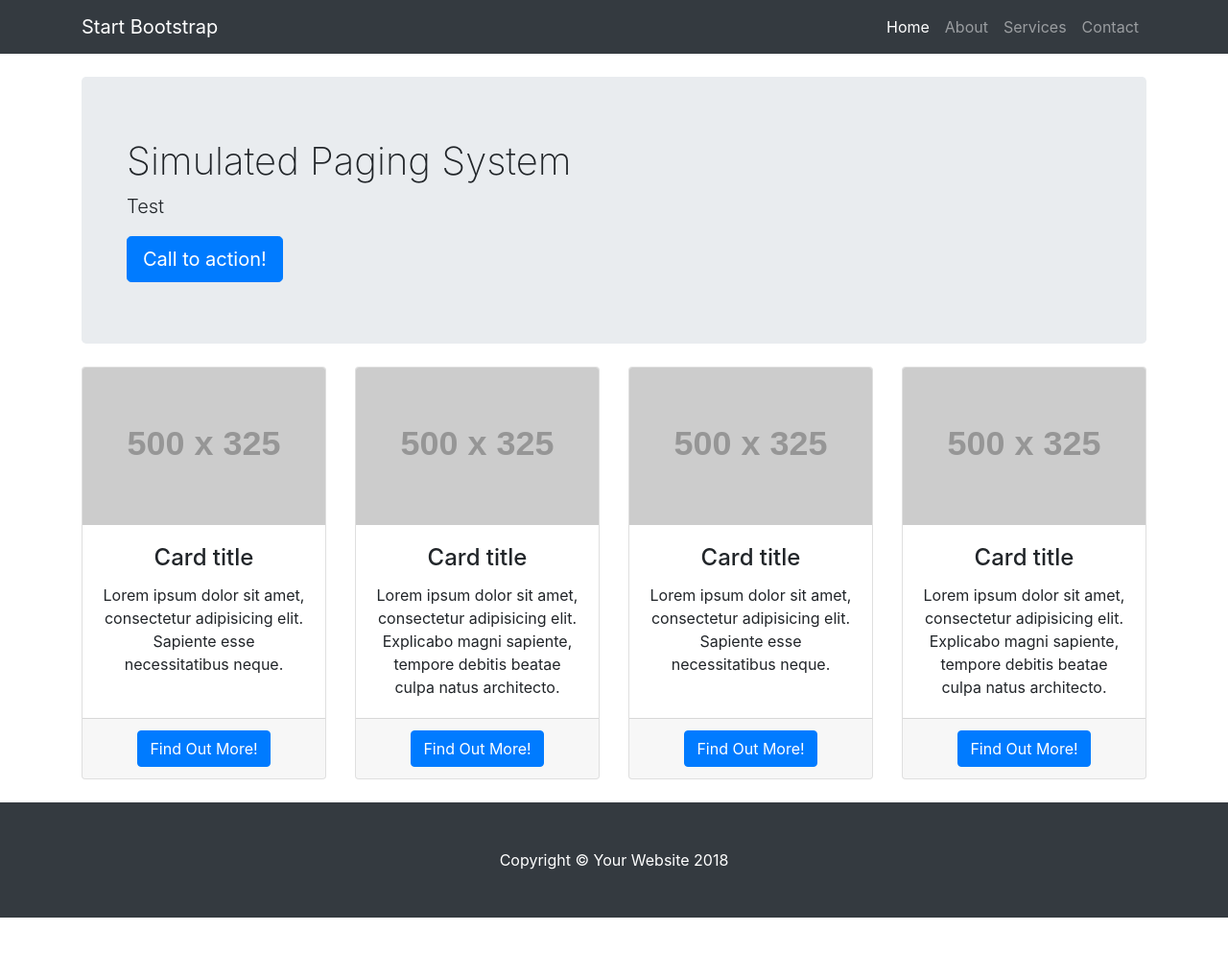
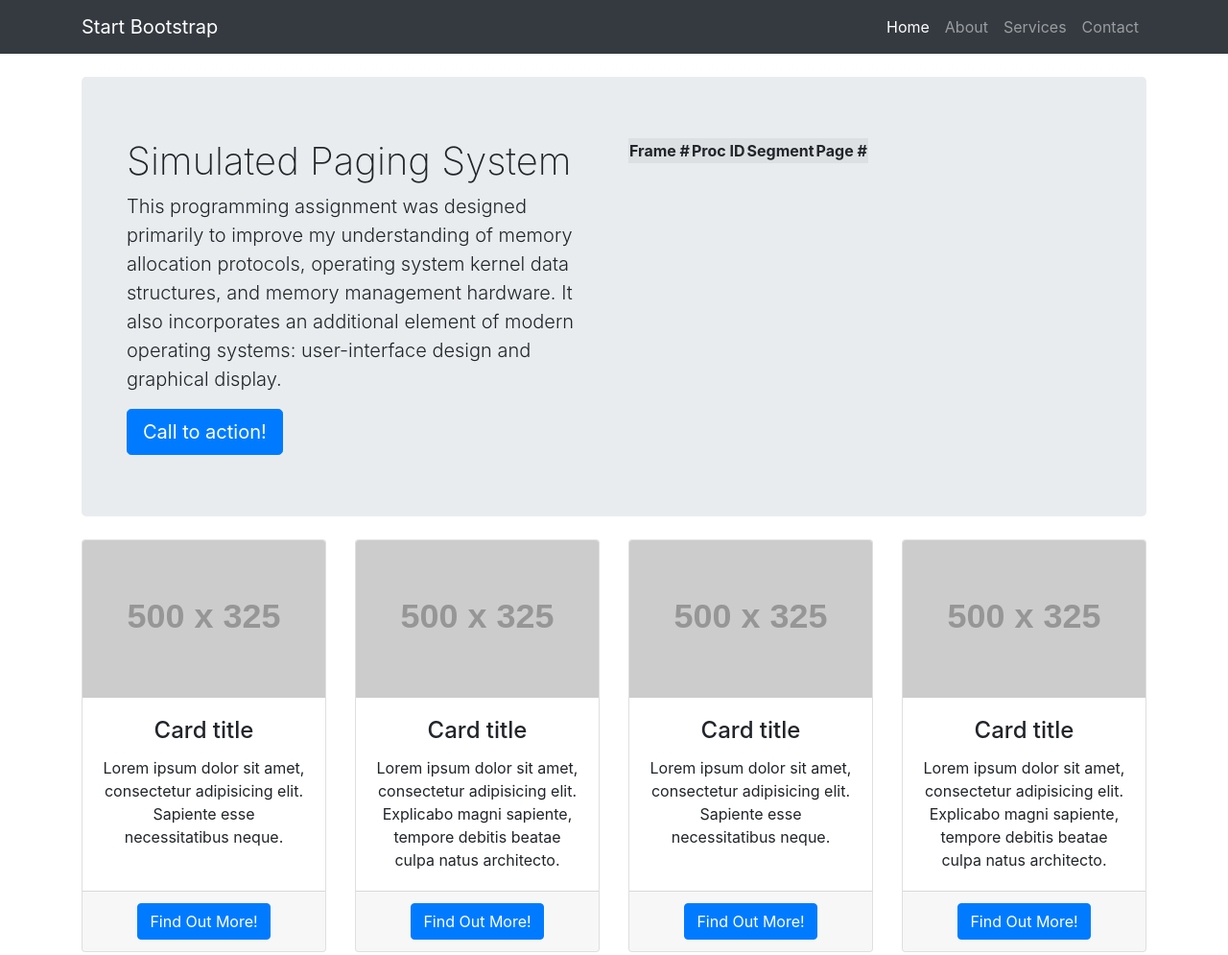
Before and after one commit to moorbria/moorbria.github.io, a website: page index.html in a window 1280 px wide. Shown: the top 995 px of the page at 96% size. Before the commit the page ends 956 px from the top, so only its background shows below. Drawn offline with Linux system fonts and the light colour scheme; placeholder pictures from the web are drawn by us.

Commit message:
Added physical memory table

```diff
--- a/index.html
+++ b/index.html
@@ -56,8 +56,18 @@
             <div class="row">
               <div class="col-md-6">
                 <h1>Simulated Paging System</h1>
-                <p class="lead">Test</p>
+                <p class="lead">This programming assignment was designed primarily to improve my understanding of memory allocation protocols, operating system kernel data structures, and memory management hardware.  It also incorporates an additional element of modern operating systems: user-interface design and graphical display.</p>
                 <a href="#" class="btn btn-primary btn-lg">Call to action!</a>
+              </div>
+              <div class="col-md-6">
+                <table class="table-striped table-condensed">
+                  <tr>
+                    <th>Frame #</th>
+                    <th>Proc ID</th>
+                    <th>Segment</th>
+                    <th>Page #</th>
+                  </tr>
+                </table>
               </div>
             </div>
           </div>
```
